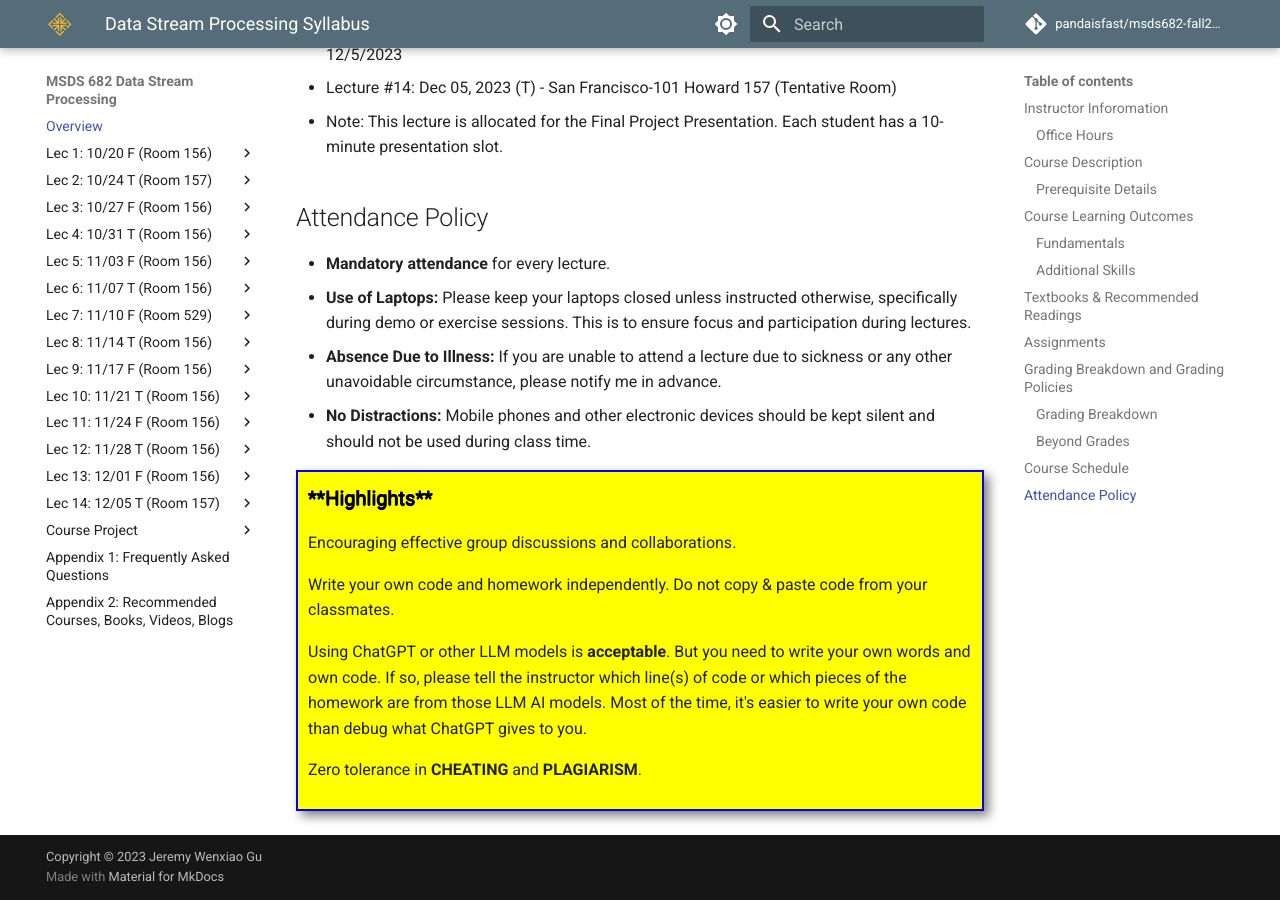
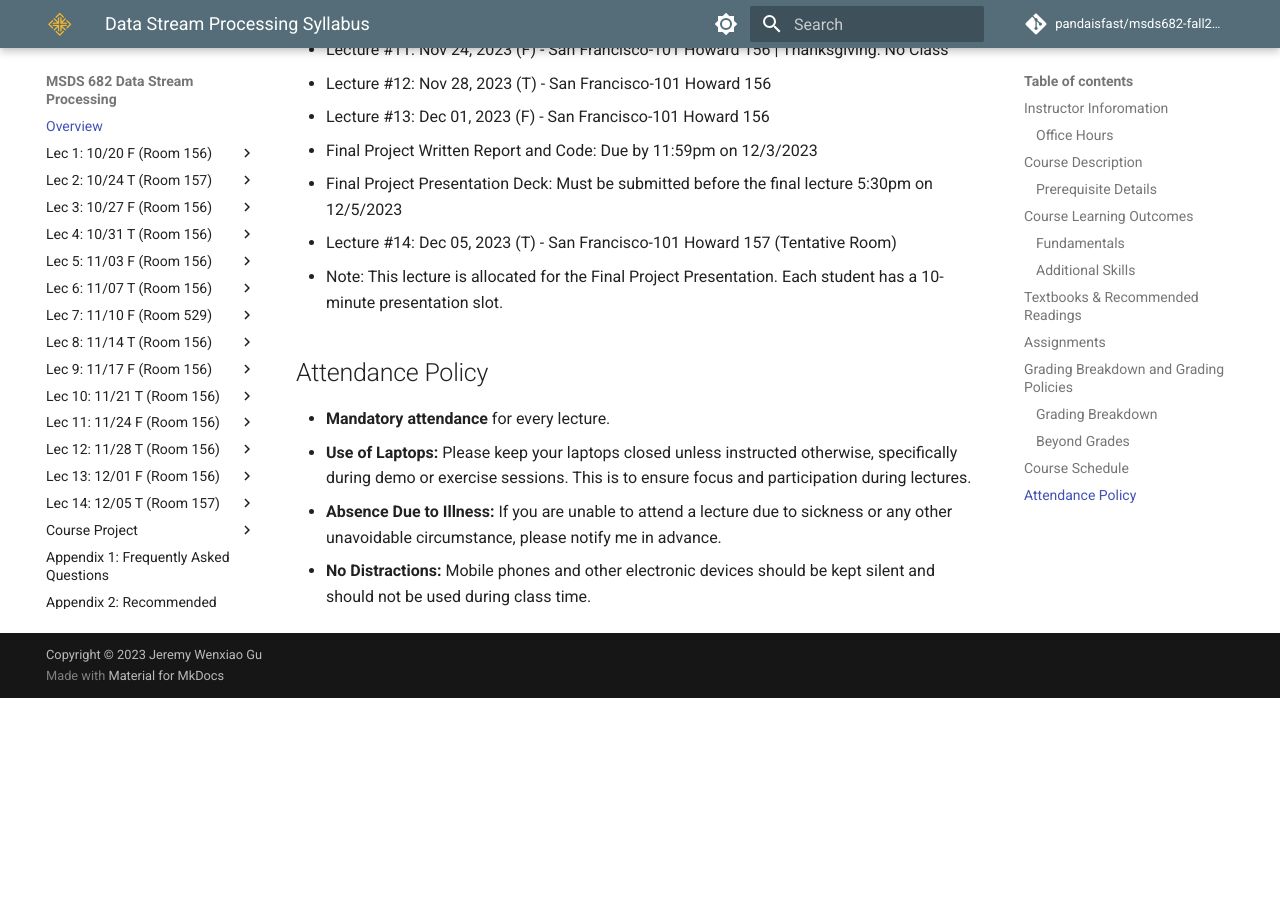
Before and after one commit to pandaisfast/msds682-fall2023-data-streaming, an MkDocs documentation site: the page built from docs/index.md, in a window 1280 px wide and 900 px high, scrolled down 6101 px. Built offline with MkDocs 1.6.1 and Material for MkDocs 9.7.7, drawn with Linux system fonts in a browser that asks for light colours; comment, search, counter and statistics services are not loaded; after the commit the page ends 6799 px from its top, so only the background shows below that; some of the changed text lies outside the part shown.

Commit message:
update the comment in the syllabus

```diff
--- a/docs/index.md
+++ b/docs/index.md
@@ -1,6 +1,11 @@
 # Data Stream Processing Syllabus
 
 **MSDS 682** (**Fall 2023**)
+
+<div style="border: 2px solid blue; padding: 10px; background-color: yellow; box-shadow: 5px 5px 10px gray;">
+    <span style="color:black; font-size:20px; background-color: transparent; text-shadow: -0.5px 0 black, 0 0.5px black, 0.5px 0 black, 0 -0.5px black;">Note</span>
+    <p>This Syllabus is tentative and may be delayed in updates. For the most accurate and up-to-date information, please use Canvas for the latest syllabus.</p>
+</div>
 
 v1.21 Tentative Syllabus.
 
@@ -180,13 +185,3 @@
 - **Use of Laptops:** Please keep your laptops closed unless instructed otherwise, specifically during demo or exercise sessions. This is to ensure focus and participation during lectures.
 - **Absence Due to Illness:** If you are unable to attend a lecture due to sickness or any other unavoidable circumstance, please notify me in advance.
 - **No Distractions:** Mobile phones and other electronic devices should be kept silent and should not be used during class time.
-
-<div>
-    <div style="border: 2px solid blue; padding: 10px; background-color: yellow; box-shadow: 5px 5px 10px gray;">
-        <span style="color:black; font-size:20px; background-color: transparent; text-shadow: -0.5px 0 black, 0 0.5px black, 0.5px 0 black, 0 -0.5px black;">**Highlights**</span>
-        <p>Encouraging effective group discussions and collaborations.</p>
-        <p>Write your own code and homework independently. Do not copy & paste code from your classmates.</p>
-        <p>Using ChatGPT or other LLM models is <strong>acceptable</strong>. But you need to write your own words and own code. If so, please tell the instructor which line(s) of code or which pieces of the homework are from those LLM AI models. Most of the time, it's easier to write your own code than debug what ChatGPT gives to you.</p>
-        <p>Zero tolerance in <strong>CHEATING</strong> and <strong>PLAGIARISM</strong>.</p>
-    </div>
-</div>
```
